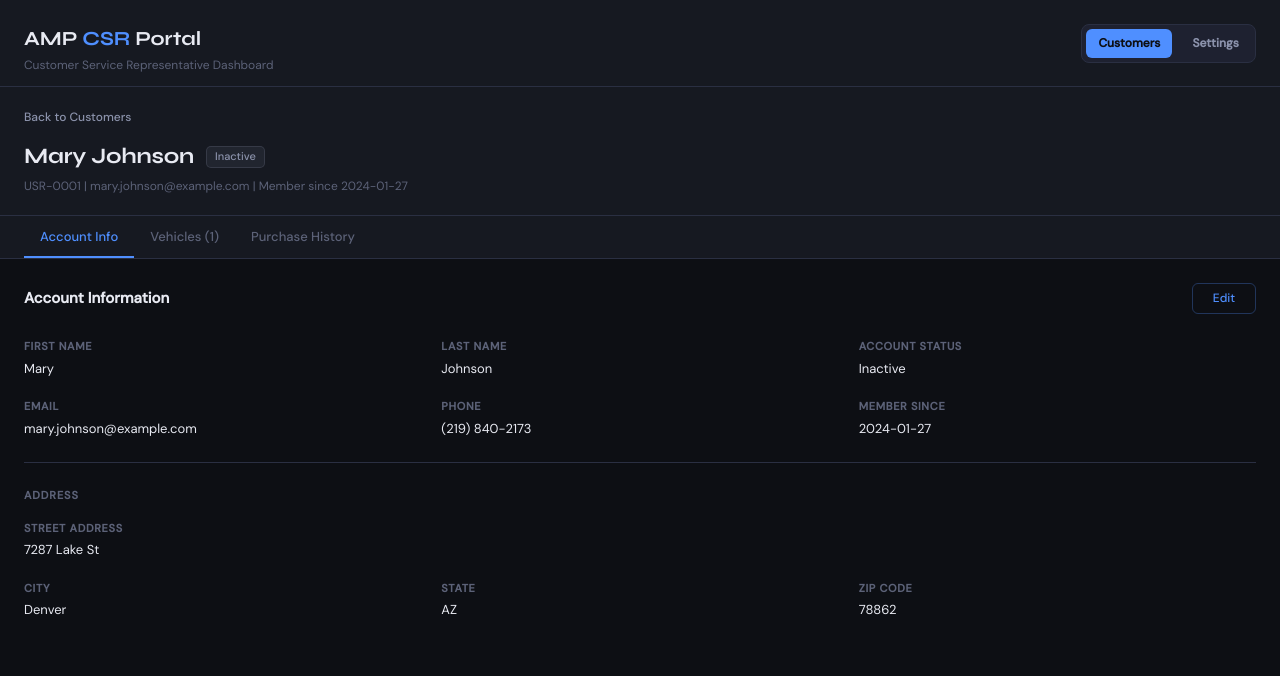
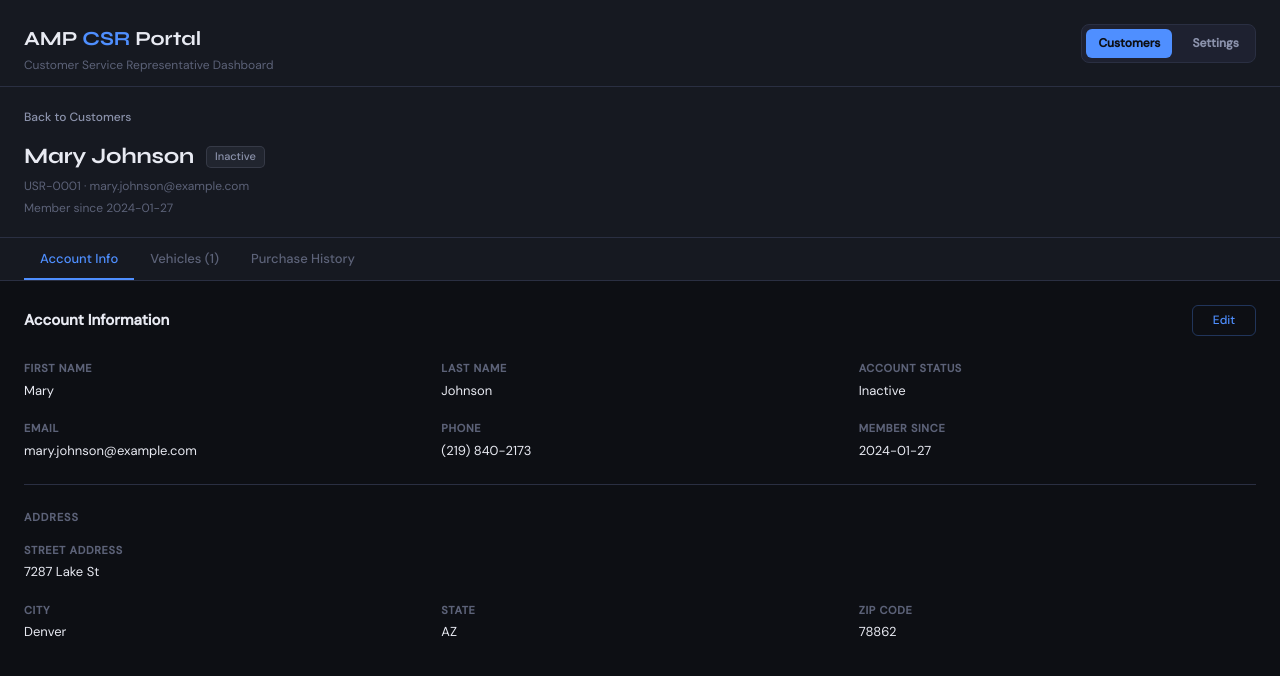
Before and after one commit to lGambl/amp-csr-portal, a React (Vite) app: page / in a window 1280 px wide. Both pictures are taken after a click on the button 640 px from the left and 388 px from the top of the page. Shown: the top 676 px of the page. Built offline with nearby package versions, Linux system fonts and the light colour scheme.

Commit message:
Fix ui issues

```diff
--- a/src/components/UserDetail.jsx
+++ b/src/components/UserDetail.jsx
@@ -20,13 +20,16 @@ export default function UserDetail({ user, onBack, onUpdateUser }) {
             <Chip label={user.accountStatus} size="small" sx={sx.statusChip(sc)} />
           </Box>
           <Typography sx={sx.userMeta}>
-            {user.id} | {user.email} | Member since {user.joinDate}
+            {user.id} · {user.email}
+          </Typography>
+          <Typography sx={sx.userMeta}>
+            Member since {user.joinDate}
           </Typography>
         </Box>
       </Box>
 
       <Box sx={sx.tabsBar}>
-        <Tabs value={tab} onChange={(_, v) => setTab(v)} sx={sx.tabs}>
+        <Tabs value={tab} onChange={(_, v) => setTab(v)} sx={sx.tabs} variant="scrollable" scrollButtons="auto">
           <Tab label="Account Info"                         disableRipple sx={sx.tab} />
           <Tab label={`Vehicles (${user.vehicles.length})`} disableRipple sx={sx.tab} />
           <Tab label="Purchase History"                     disableRipple sx={sx.tab} />
--- a/src/styles/app.styles.js
+++ b/src/styles/app.styles.js
@@ -1,8 +1,8 @@
 export const sx = {
   root: { background: "var(--bg)", color: "var(--text)", minHeight: "100vh" },
   header: {
-    px: 3,
-    pt: 3,
+    px: { xs: 2, md: 3 },
+    pt: { xs: 2, md: 3 },
     pb: 1.5,
     borderBottom: "1px solid var(--border)",
     background: "var(--surface)",
@@ -13,7 +13,7 @@ export const sx = {
     flexWrap: "wrap",
   },
   title: {
-    fontSize: 20,
+    fontSize: { xs: 17, md: 20 },
     fontWeight: 700,
     color: "var(--text)",
     fontFamily: "'Syne', sans-serif",
--- a/src/styles/purchaseHistory.styles.js
+++ b/src/styles/purchaseHistory.styles.js
@@ -1,7 +1,7 @@
 const _tableCell = { borderBottom: "1px solid var(--border)", color: "var(--text)", fontFamily: "'DM Sans', sans-serif", fontSize: 13, py: 1.5, px: 2 };
 
 export const sx = {
-  sectionHeader:  { display: "flex", justifyContent: "space-between", alignItems: "center", flexWrap: "wrap", gap: 1.5, mb: 3 },
+  sectionHeader:  { display: "flex", justifyContent: "space-between", alignItems: { xs: "flex-start", sm: "center" }, flexDirection: { xs: "column", sm: "row" }, flexWrap: "wrap", gap: 1, mb: 3 },
   sectionTitle:   { fontSize: 15, fontWeight: 600, color: "var(--text)", fontFamily: "'DM Sans', sans-serif" },
   txnSummary:     { color: "var(--text3)", fontSize: 12 },
   txnTotalText:   { color: "var(--green)" },
--- a/src/styles/userDetail.styles.js
+++ b/src/styles/userDetail.styles.js
@@ -1,14 +1,14 @@
 export const sx = {
   wrapper:       { background: "var(--bg)", minHeight: "100vh" },
-  header:        { px: 3, py: 2.5, background: "var(--surface)", borderBottom: "1px solid var(--border)" },
+  header:        { px: { xs: 2, md: 3 }, py: { xs: 1.5, md: 2.5 }, background: "var(--surface)", borderBottom: "1px solid var(--border)" },
   headerMain:    { mt: 0.5 },
   headerNameRow: { display: "flex", alignItems: "center", gap: 1.5, flexWrap: "wrap" },
   content:       { p: { xs: 2, md: 3 } },
   backBtn:       { color: "var(--text2)", fontSize: 12, fontFamily: "'DM Sans', sans-serif", textTransform: "none", p: 0, minWidth: 0, mb: 1, "&:hover": { color: "var(--text)", background: "transparent" } },
-  userName:      { fontSize: 22, fontWeight: 700, color: "var(--text)", fontFamily: "'Syne', sans-serif", letterSpacing: "-0.01em" },
-  userMeta:      { fontSize: 12, color: "var(--text3)", fontFamily: "'DM Sans', sans-serif", mt: 0.5 },
+  userName:      { fontSize: { xs: 18, md: 22 }, fontWeight: 700, color: "var(--text)", fontFamily: "'Syne', sans-serif", letterSpacing: "-0.01em" },
+  userMeta:      { fontSize: 12, color: "var(--text3)", fontFamily: "'DM Sans', sans-serif", mt: 0.5, wordBreak: "break-word" },
   statusChip:    (sc) => ({ background: sc.bg, color: sc.color, border: `1px solid ${sc.border}`, fontSize: 11, fontWeight: 500, height: 22, borderRadius: "5px", fontFamily: "'DM Sans', sans-serif" }),
-  tabsBar:       { background: "var(--surface)", borderBottom: "1px solid var(--border)", px: 3 },
-  tabs:          { "& .MuiTabs-indicator": { backgroundColor: "var(--accent)" }, minHeight: 42 },
-  tab:           { color: "var(--text3)", fontFamily: "'DM Sans', sans-serif", fontSize: 13, fontWeight: 500, textTransform: "none", minHeight: 42, "&.Mui-selected": { color: "var(--accent)" } },
+  tabsBar:       { background: "var(--surface)", borderBottom: "1px solid var(--border)", px: { xs: 0, md: 3 } },
+  tabs:          { "& .MuiTabs-indicator": { backgroundColor: "var(--accent)" }, "& .MuiTabs-scrollButtons": { color: "var(--text3)" }, minHeight: 42 },
+  tab:           { color: "var(--text3)", fontFamily: "'DM Sans', sans-serif", fontSize: { xs: 12, md: 13 }, fontWeight: 500, textTransform: "none", minHeight: 42, px: { xs: 1.5, md: 2 }, "&.Mui-selected": { color: "var(--accent)" } },
 };
--- a/src/styles/userList.styles.js
+++ b/src/styles/userList.styles.js
@@ -38,8 +38,8 @@ const cell = {
 };
 
 export const sx = {
-  wrapper:        { p: 3, background: "var(--bg)", minHeight: "100vh" },
-  statGrid:       { display: "grid", gridTemplateColumns: { xs: "1fr", sm: "repeat(2, 1fr)", lg: "repeat(4, 1fr)" }, gap: 2, mb: 3 },
+  wrapper:        { p: { xs: 2, md: 3 }, background: "var(--bg)", minHeight: "100vh" },
+  statGrid:       { display: "grid", gridTemplateColumns: { xs: "repeat(2, 1fr)", md: "repeat(2, 1fr)", lg: "repeat(4, 1fr)" }, gap: { xs: 1.5, md: 2 }, mb: { xs: 2, md: 3 } },
   statCard:       (color) => ({ background: "var(--surface)", border: "1px solid var(--border)", borderTop: `2px solid ${color}`, borderRadius: "10px", p: 2.5 }),
   statNumber:     (color) => ({ fontSize: 30, fontWeight: 700, color, fontFamily: "'Syne', sans-serif", lineHeight: 1 }),
   statLabel:      { fontSize: 12, color: "var(--text3)", mt: 0.75, fontFamily: "'DM Sans', sans-serif" },
--- a/src/styles/vehicles.styles.js
+++ b/src/styles/vehicles.styles.js
@@ -2,7 +2,7 @@ const _fieldValue = { fontSize: 13, color: "var(--text)", fontFamily: "'DM Sans'
 
 export const sx = {
   // Section
-  sectionHeader: { display: "flex", justifyContent: "space-between", alignItems: "center", flexWrap: "wrap", gap: 1.5, mb: 3 },
+  sectionHeader: { display: "flex", justifyContent: "space-between", alignItems: { xs: "flex-start", sm: "center" }, flexDirection: { xs: "column", sm: "row" }, flexWrap: "wrap", gap: 1.5, mb: 3 },
   sectionTitle:  { fontSize: 15, fontWeight: 600, color: "var(--text)", fontFamily: "'DM Sans', sans-serif" },
 
   // Vehicle grid & card
```
